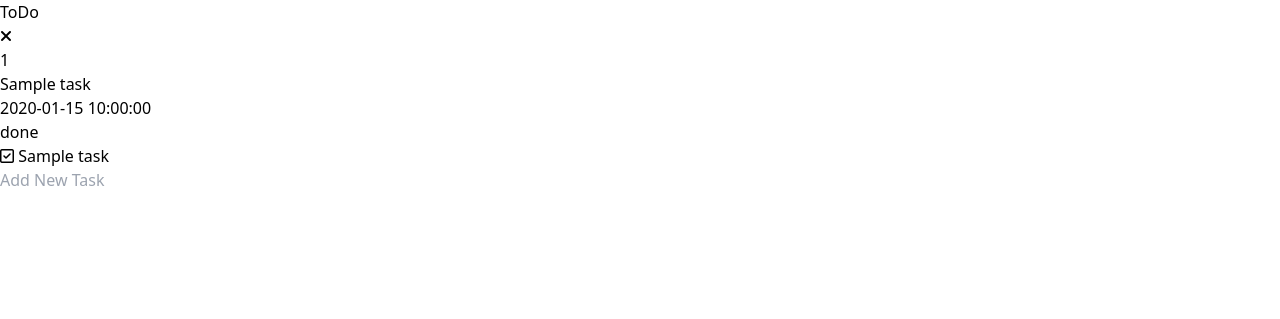
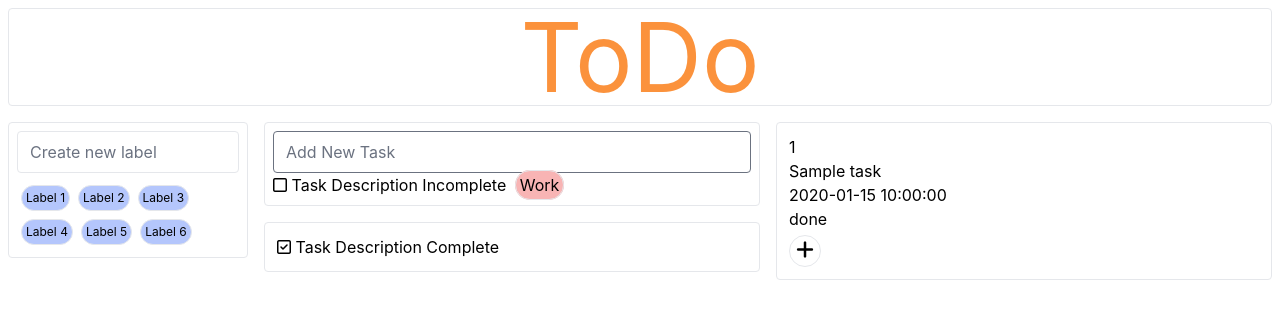
Before and after one commit to hawksterdhruv/todo, a Python web app: template templates/todos.html in a window 1280 px wide. Shown: the top 319 px of the page. Run offline with Jinja, Linux system fonts and the light colour scheme; the template is opened without the code that fills it: most values are stand-ins (such as "Sample title", 1, 10 or a date in 2020); style sheets or scripts are compiled from the project's sources; some libraries are stand-ins or nearby versions.

Commit message:
updating html structure

```diff
--- /dev/null
+++ b/tailwind.config.js
@@ -0,0 +1,8 @@
+/** @type {import('tailwindcss').Config} */
+module.exports = {
+  content: ["templates/*.html","static/*.js","*.html"],
+  theme: {
+    extend: {},
+  },
+  plugins: [],
+}
--- a/templates/base.html
+++ b/templates/base.html
@@ -3,29 +3,40 @@
 <head>
     <meta charset="UTF-8">
     <title>Todo</title>
-    <link href="/static/output.css" rel="stylesheet">
-    <script src="https://unpkg.com/htmx.org@2.0.1/dist/htmx.js"
-            integrity="sha384-gpIh5aLQ0qmX8kZdyhsd6jA24uKLkqIr1WAGtantR4KsS97l/NRBvh8/8OYGThAf"
-            crossorigin="anonymous"></script>
-    <script src="https://unpkg.com/htmx.org/dist/ext/json-enc.js"></script>
+    <link rel="stylesheet" href="/static/output.css">
     <link rel="stylesheet" href="https://cdnjs.cloudflare.com/ajax/libs/font-awesome/6.5.1/css/all.min.css">
+    <link rel="stylesheet" href="https://cdn.jsdelivr.net/npm/flowbite@2.5.1/dist/flowbite.min.css"/>
+
     <link rel="icon" type="image/x-icon" href="/static/favicon.ico">
+
 </head>
 <body>
-<div class="grid grid-cols-5 grid-flow-rows gap-4">
-    <div class="col-start-2 col-span-3 border rounded">
+<div class="flex flex-col">
+    <div class="border rounded m-2">
         <h1 class="text-8xl text-orange-400 text-center">ToDo</h1>
     </div>
-    <div id="detail-view" class="row-start-2 col-start-2 col-span-3">
-        {% block detail_view %}
-        {% endblock detail_view %}
-    </div>
-    <div id="content" class="row-start-3 col-start-2 col-span-3 border rounded">
-        {% block content %}
+    <div class="flex flex-row">
+        <div id="left" class="w-1/5">
+            {% block label_maker %}
+            {% endblock label_maker %}
+        </div>
+        <div class="flex flex-col flex-1">
+            {% block content %}
+            {% endblock content %}
+        </div>
+        <div class="flex-1 flex flex-col justify-between">
+            {% block detail_view %}
+            {% endblock detail_view %}
+        </div>
 
-        {% endblock content %}
     </div>
 
+
 </div>
+<script src="https://unpkg.com/htmx.org@2.0.1/dist/htmx.js"
+        integrity="sha384-gpIh5aLQ0qmX8kZdyhsd6jA24uKLkqIr1WAGtantR4KsS97l/NRBvh8/8OYGThAf"
+        crossorigin="anonymous"></script>
+<script src="https://unpkg.com/htmx.org/dist/ext/json-enc.js"></script>
+<!--<script src="https://cdn.jsdelivr.net/npm/flowbite@2.5.1/dist/flowbite.min.js"></script>-->
 </body>
 </html>
--- a/templates/todos.html
+++ b/templates/todos.html
@@ -1,28 +1,19 @@
 {% extends "base.html" %}
 
+{% block label_maker %}
+<div id="label-maker" class="border rounded p-2 m-2 flex flex-wrap">
+    <input class="border rounded min-w-full py-2 px-3 text-gray-700 mb-2" placeholder="Create new label">
+    <span class="border rounded-full m-1 p-1 bg-indigo-300 text-xs">Label 1</span>
+    <span class="border rounded-full m-1 p-1 bg-indigo-300 text-xs">Label 2</span>
+    <span class="border rounded-full m-1 p-1 bg-indigo-300 text-xs">Label 3</span>
+    <span class="border rounded-full m-1 p-1 bg-indigo-300 text-xs">Label 4</span>
+    <span class="border rounded-full m-1 p-1 bg-indigo-300 text-xs">Label 5</span>
+    <span class="border rounded-full m-1 p-1 bg-indigo-300 text-xs">Label 6</span>
+</div>
+{% endblock label_maker %}
+
 {% block content %}
-<ul class="p-2" id="tasks-pane">
-    {% for todo in todos %}
-    {% block task scoped %}
-    <li class="my-1 mx-1" hx-target="this" hx-swap="outerHTML">
-        {% if todo.status == 'done' %}
-        <i class="fa-regular fa-square-check"></i>
-        {% else %}
-        <i class="fa-regular fa-square"
-           hx-trigger="click"
-           hx-put="{{ url_for('update_todo', todo_id=todo.id) }}"
-           hx-ext="json-enc"
-           hx-vals='{"status":"done"}'
-        ></i>
-        {% endif %}
-        <span hx-target="#detail-view" hx-trigger="click" hx-get="{{url_for('get_todo',todo_id=todo.id)}}"
-              hx-swap="innerHTML">
-            {{ todo.task }}
-        </span>
-    </li>
-    {% endblock task %}
-    {% endfor %}
-</ul>
+<div id="incomplete-tasks" class="border rounded m-2 p-2">
     <input class="border rounded w-full py-2 px-3 text-gray-700"
            id="task" type="text"
            name="task"
@@ -33,15 +24,59 @@
            hx-swap="beforeend"
            hx-ext="json-enc"
     >
+    <!-- List of Tasks -->
+    <ul id="tasks-pane">
+        {% for todo in todos_incomplete %}
+        <li>
+            <i class="fa-regular fa-square"
+               hx-trigger="click"
+               hx-put="/{{ todo.id }}"
+               hx-ext="json-enc"
+               hx-vals='{"status":"done"}'
+            ></i>
+            <span hx-target="#detail-view" hx-trigger="click" hx-get="/{{todo.id}}"
+                  hx-swap="innerHTML"
+                  data-modal-target="detail-view" data-modal-toggle="detail-view">
+                       Task Description Incomplete
+                    </span><span class="border rounded-full m-1 p-1 bg-red-300">Work</span>
+        </li>
+        {% endfor %}
+    </ul>
+</div>
+<div id="complete-tasks" class="border rounded m-2 p-2">
+    <ul>
+        {% for todo in todos_done %}
+        <li class="my-1 mx-1" hx-target="this" hx-swap="outerHTML">
+            <i class="fa-regular fa-square-check"></i>
+            <span hx-target="#detail-view" hx-trigger="click" hx-get="/{{todo.id}}"
+                  hx-swap="innerHTML"
+                  data-modal-target="detail-view" data-modal-toggle="detail-view">
+                       Task Description Complete
+                    </span>
+        </li>
+        {% endfor %}
+    </ul>
+</div>
 {% endblock content %}
+
+<!----------------------------------------------------------->
 {% block detail_view %}
 {% if todo_focus %}
-<div class=" border rounded" hx-target="this" hx-swap="delete">
-    <i class="fa-solid fa-xmark" hx-trigger="click"></i>
+<div id="detail-view" class="border rounded p-2 m-2">
+    <!--            <div class="border border-dashed rounded border-red-300 w-full m-1 " hx-target="this" hx-swap="delete">-->
+    <div class="w-full m-1 " hx-target="this" hx-swap="delete">
+        <!--    <i class="fa-solid fa-xmark" hx-trigger="click"></i>-->
         <p>{{todo_focus.id}}</p>
         <p>{{todo_focus.task}}</p>
         <p>{{todo_focus.created_at}}</p>
         <p>{{todo_focus.status}}</p>
     </div>
+    <!--            <div class="border border-dashed rounded border-red-300 m-1 w-full">-->
+    <div class="m-1 w-full">
+                <span class="border rounded-full h-8 w-8 inline-block flex justify-center">
+                <i class="fa-solid fa-plus text-xl"></i>
+                </span>
+    </div>
+</div>
 {%endif%}
 {% endblock detail_view %}
```
Lines whose indentation alone changed are shown as unchanged.
